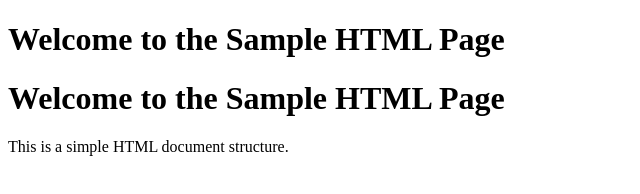
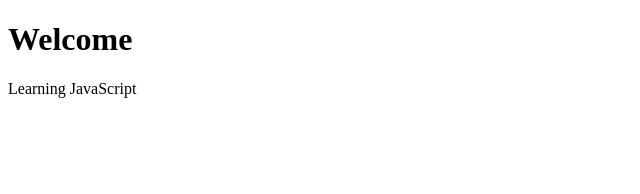
Before and after one commit to Sonia-1221/Web, a plain HTML site: page index.html in a window 1280 px wide. Shown: the whole page, without its empty margins (0-640 px from the left). Drawn offline with Linux system fonts and the light colour scheme.

Commit message:
Update heading and paragraph in index.html

```diff
--- a/index.html
+++ b/index.html
@@ -6,9 +6,8 @@
     <title>Sample HTML Page</title>
     <head>
         <body>
-    <h1>Welcome to the Sample HTML Page</h1>
-        <h1>Welcome to the Sample HTML Page</h1>
-        <p>This is a simple HTML document structure.</p>
+    <h1>Welcome</h1
+        <p>Learning JavaScript</p>
         </body>
     </head>
 </html>
```
